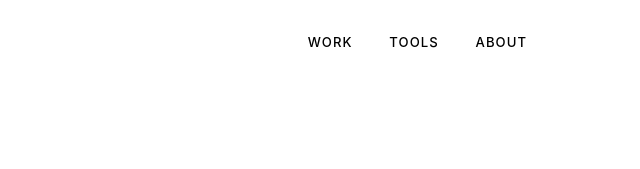
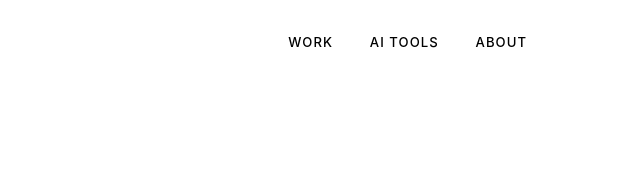
Before and after one commit to mirandatan814/mirandatan814.github.io, a plain HTML site: page index.html in a window 1280 px wide. Shown: the top 169 px of the page, 599-1239 px from the left. Drawn offline with Linux system fonts and the light colour scheme; a web font is replaced by a local one.

Commit message:
Nav label Tools -> AI Tools (index.html)

```diff
--- a/index.html
+++ b/index.html
@@ -13,7 +13,7 @@
   <a class="brand" href="index.html"><span class="dot"></span>Miranda Tan</a>
   <nav class="links">
     <a href="work.html">Work</a>
-    <a href="skills.html">Tools</a>
+    <a href="skills.html">AI Tools</a>
     <a href="about.html">About</a>
   </nav>
 </header>
```
